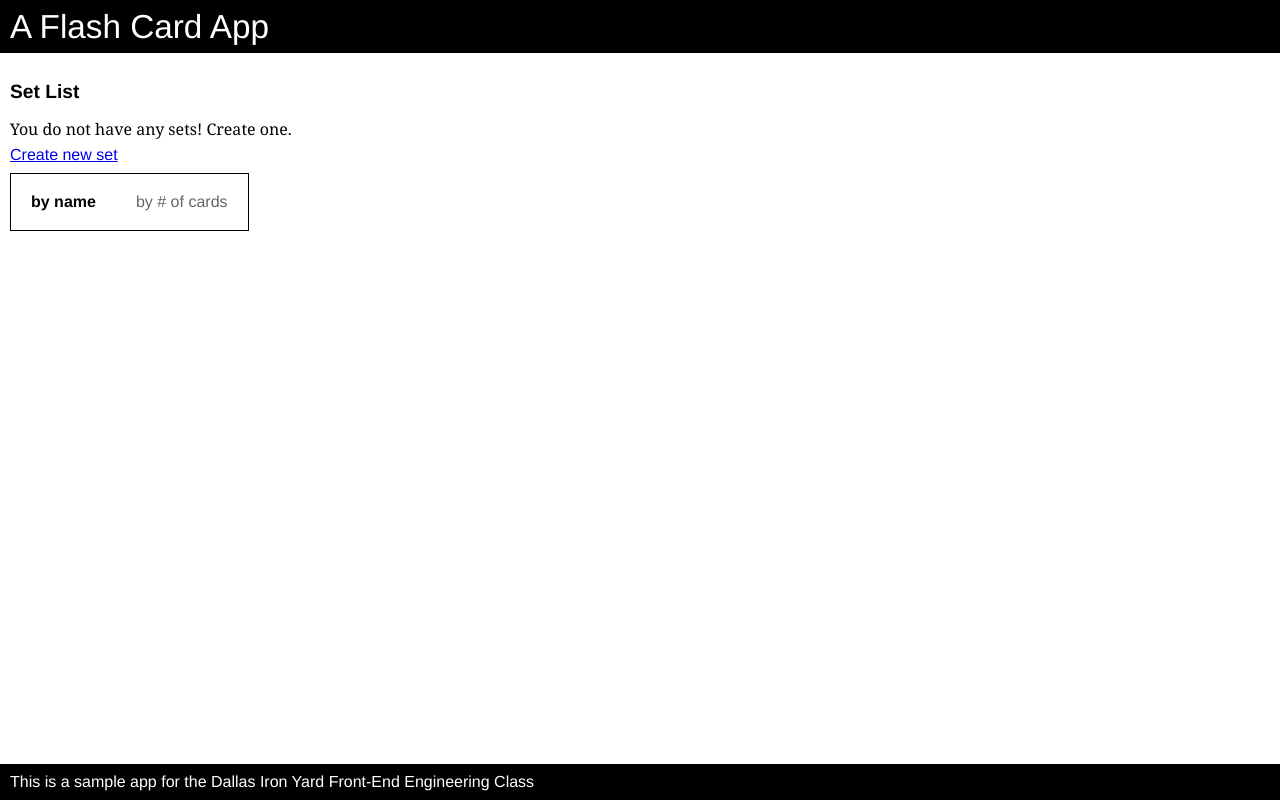
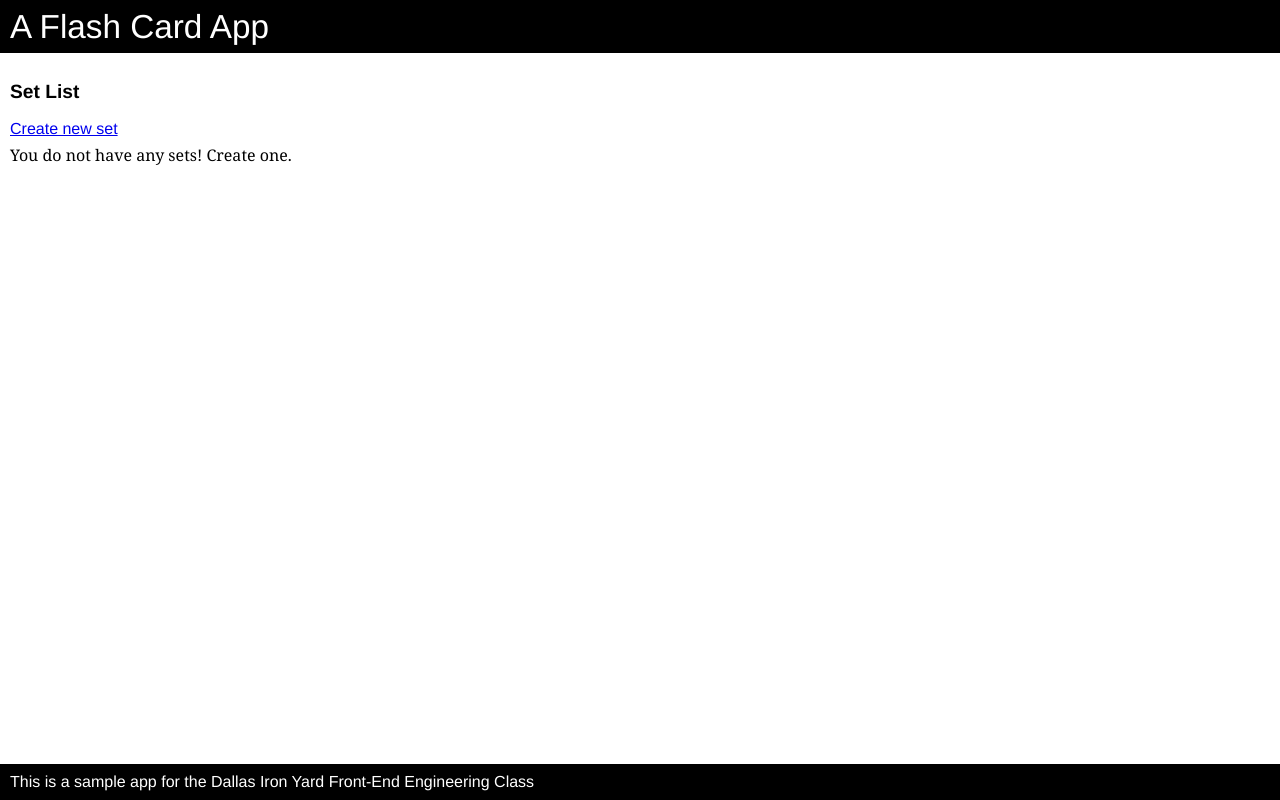
Before and after one commit to tiy-dallas-march-2017-fee/flash-cards-team-coffee-deprived-client, a React (Create React App) app: page / in a window 1280 px wide. Built offline with nearby package versions, Linux system fonts and the light colour scheme; no server answers.

Commit message:
Hid set list sorter when there are no sets

```diff
--- a/src/components/SetListComponent.js
+++ b/src/components/SetListComponent.js
@@ -56,17 +56,22 @@ class SetListComponent extends React.Component {
     if (this.state.sets.list.length === 0) {
       noSetsMessaging = <p>You do not have any sets! Create one.</p>
     }
-    var className = this.state.sets.sortSetsBy === 'name' ? ' sorting by-name' : 'sorting by-count';
+    else {
+      var className = this.state.sets.sortSetsBy === 'name' ? ' sorting by-name' : 'sorting by-count';
+      noSetsMessaging = <div className={className}>
+        <div className="by-name" onClick={() => this.sortByName() }>by name</div>
+        <div className="by-card-count" onClick={() => this.sortByCardCount() }>by # of cards</div>
+      </div>
+    }
+
+
 
     return(
       <div className="set-list">
         <h2>Set List</h2>
+
+        <Link to="/create-set" className="create-set">Create new set</Link>
         {noSetsMessaging}
-        <Link to="/create-set" className="create-set">Create new set</Link>
-        <div className={className}>
-          <div className="by-name" onClick={() => this.sortByName() }>by name</div>
-          <div className="by-card-count" onClick={() => this.sortByCardCount() }>by # of cards</div>
-        </div>
         <ul>
           {this.state.sets.list.map((set, index) => {
             if(set.cards.length === 0){
```
